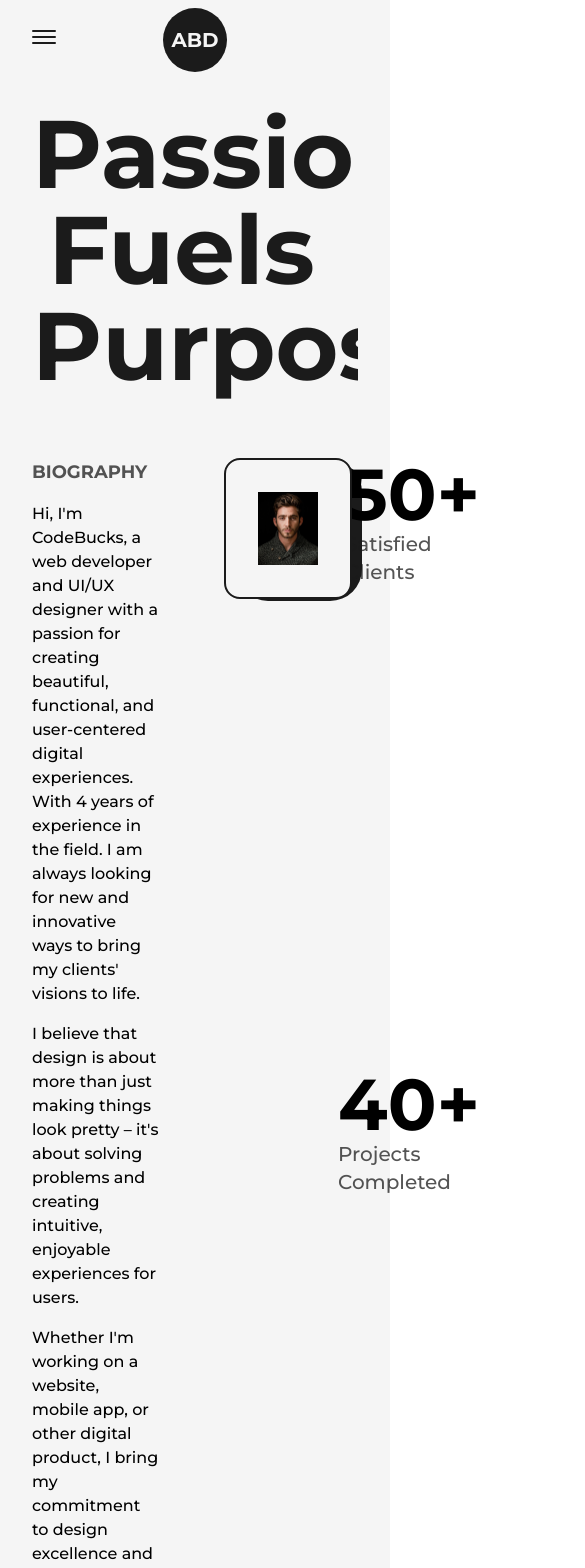
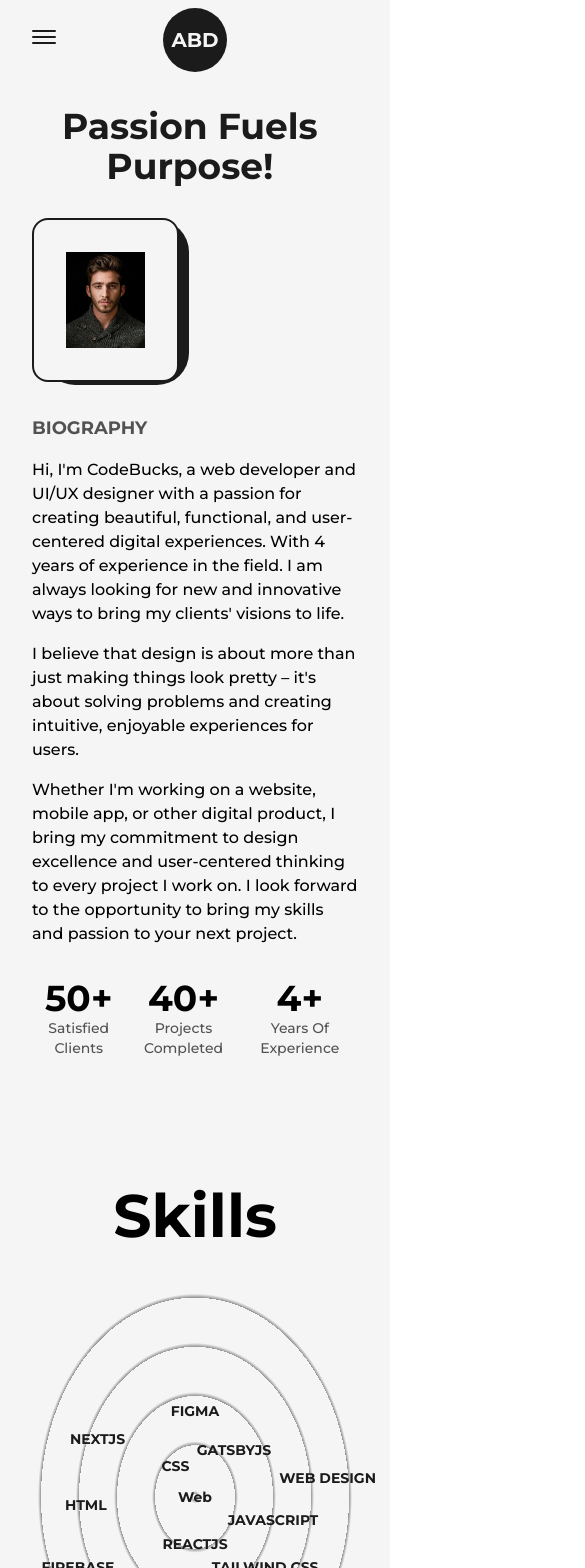
Before and after one commit to KangAbbad/personal-site-project, a Next.js app: page /about in a window 390 px wide. Shown: the top 1568 px of the page, 585 px wide, since content can reach past the window. Built offline with nearby package versions, Linux system fonts and the light colour scheme.

Commit message:
refactor: about responsive

```diff
--- a/src/components/Education.jsx
+++ b/src/components/Education.jsx
@@ -8,7 +8,7 @@ const Details = ({ type, time, place, info }) => {
   return (
     <li
       ref={ref}
-      className="my-8 first:mt-0 last:mb-0 w-[60%] mx-auto flex flex-col items-center justify-between"
+      className="my-8 first:mt-0 last:mb-0 w-[60%] mx-auto flex flex-col items-center justify-between md:w-[80%]"
     >
       <LiIcon reference={ref} />
       <motion.div
@@ -16,11 +16,13 @@ const Details = ({ type, time, place, info }) => {
         whileInView={{ y: 0 }}
         transition={{ duration: 0.5, type: "spring" }}
       >
-        <h3 className="capitalize font-bold text-2xl">{type}</h3>
-        <span className="capitalize font-medium text-dark/75 dark:text-light/75">
+        <h3 className="capitalize font-bold text-2xl sm:text-xl xs:text-lg">
+          {type}
+        </h3>
+        <span className="capitalize font-medium text-dark/75 dark:text-light/75 xs:text-sm">
           {time} | {place}
         </span>
-        <p className="font-medium w-full">{info}</p>
+        <p className="font-medium w-full md:text-sm">{info}</p>
       </motion.div>
     </li>
   );
@@ -34,15 +36,15 @@ const Education = () => {
   });
   return (
     <div className="my-64">
-      <h2 className="font-bold text-8xl mb-32 w-full text-center">
-        Experiences
+      <h2 className="font-bold text-8xl mb-32 w-full text-center md:text-6xl xs:text-4xl md:mb-16">
+        Education
       </h2>
-      <div ref={ref} className="w-[75%] mx-auto relative">
+      <div ref={ref} className="w-[75%] mx-auto relative lg:w-[90%] md:w-full">
         <motion.div
           style={{ scaleY: scrollYProgress }}
-          className="absolute left-9 top-1 w-[4px] h-full bg-dark dark:bg-light origin-top"
+          className="absolute left-9 top-1 w-[4px] h-full bg-dark dark:bg-light origin-top md:w-[2px] md:left-[30px] xs:left-[20px]"
         />
-        <ul>
+        <ul className="ml-4 xs:ml-2">
           {[0, 1, 2].map((item) => (
             <Details
               key={item}
--- a/src/components/Experience.jsx
+++ b/src/components/Experience.jsx
@@ -8,7 +8,7 @@ const Details = ({ position, company, companyLink, time, address, work }) => {
   return (
     <li
       ref={ref}
-      className="my-8 first:mt-0 last:mb-0 w-[60%] mx-auto flex flex-col items-center justify-between"
+      className="my-8 first:mt-0 last:mb-0 w-[60%] mx-auto flex flex-col items-center justify-between md:w-[80%]"
     >
       <LiIcon reference={ref} />
       <motion.div
@@ -16,7 +16,7 @@ const Details = ({ position, company, companyLink, time, address, work }) => {
         whileInView={{ y: 0 }}
         transition={{ duration: 0.5, type: "spring" }}
       >
-        <h3 className="capitalize font-bold text-2xl">
+        <h3 className="capitalize font-bold text-2xl sm:text-xl xs:text-lg">
           {position}&nbsp;
           <a
             href={companyLink}
@@ -26,10 +26,10 @@ const Details = ({ position, company, companyLink, time, address, work }) => {
             @{company}
           </a>
         </h3>
-        <span className="capitalize font-medium text-dark/75 dark:text-light/75">
+        <span className="capitalize font-medium text-dark/75 dark:text-light/75 xs:text-sm">
           {time} | {address}
         </span>
-        <p className="font-medium w-full">{work}</p>
+        <p className="font-medium w-full md:text-sm">{work}</p>
       </motion.div>
     </li>
   );
@@ -43,15 +43,15 @@ const Experience = () => {
   });
   return (
     <div className="my-64">
-      <h2 className="font-bold text-8xl mb-32 w-full text-center">
+      <h2 className="font-bold text-8xl mb-32 w-full text-center md:text-6xl xs:text-4xl md:mb-16">
         Experiences
       </h2>
-      <div ref={ref} className="w-[75%] mx-auto relative">
+      <div ref={ref} className="w-[75%] mx-auto relative lg:w-[90%] md:w-full">
         <motion.div
           style={{ scaleY: scrollYProgress }}
-          className="absolute left-9 top-1 w-[4px] h-full bg-dark dark:bg-light origin-top"
+          className="absolute left-9 top-1 w-[4px] h-full bg-dark dark:bg-light origin-top md:w-[2px] md:left-[30px] xs:left-[20px]"
         />
-        <ul>
+        <ul className="ml-4 xs:ml-2">
           {[0, 1, 2].map((item) => (
             <Details
               key={item}
--- a/src/components/LiIcon.jsx
+++ b/src/components/LiIcon.jsx
@@ -8,7 +8,12 @@ const LiIcon = ({ reference }) => {
 
   return (
     <figure className="absolute left-0 stroke-dark dark:stroke-light">
-      <svg height="75" width="75" viewBox="0 0 100 100" className="-rotate-90">
+      <svg
+        height="75"
+        width="75"
+        viewBox="0 0 100 100"
+        className="-rotate-90 md:w-[60px] md:h-[60px] xs:w-[40px] xs:h-[40px]"
+      >
         <circle
           cx="75"
           cy="50"
--- a/src/components/Skills.jsx
+++ b/src/components/Skills.jsx
@@ -7,7 +7,7 @@ const Skill = ({ name, x, y }) => {
       whileInView={{ x, y, transition: { duration: 1.5 } }}
       whileHover={{ scale: 1.05 }}
       viewport={{ once: true }}
-      className="flex items-center justify-center rounded-full font-semibold bg-dark dark:bg-light text-light dark:text-dark py-3 px-6 shadow-dark cursor-pointer absolute"
+      className="flex items-center justify-center rounded-full font-semibold bg-dark dark:bg-light text-light dark:text-dark py-3 px-6 shadow-dark cursor-pointer absolute lg:py-2 lg:px-4 md:text-sm md:py-1.5 md:px-3 xs:bg-transparent xs:dark:bg-transparent xs:text-dark xs:dark:text-light xs:font-bold"
     >
       {name}
     </motion.div>
@@ -17,8 +17,10 @@ const Skill = ({ name, x, y }) => {
 const Skills = () => {
   return (
     <>
-      <h2 className="font-bold text-8xl mt-64 w-full text-center">Skills</h2>
-      <div className="flex items-center justify-center rounded-full relative h-screen w-full bg-circularLight dark:bg-circularDark mt-10">
+      <h2 className="font-bold text-8xl mt-64 w-full text-center md:text-6xl md:mt-32">
+        Skills
+      </h2>
+      <div className="flex items-center justify-center rounded-full relative h-screen w-full bg-circularLight dark:bg-circularDark mt-10 lg:h-[80vh] sm:h-[60vh] xs:h-[50vh] lg:bg-circularLightLg lg:dark:bg-circularDarkLg md:bg-circularLightMd md:dark:bg-circularDarkMd sm:bg-circularLightSm sm:dark:bg-circularDarkSm">
         <Skill name="Web" />
         <Skill name="HTML" x="-28vw" y="2vw" />
         <Skill name="CSS" x="-5vw" y="-8vw" />
--- a/src/pages/about.jsx
+++ b/src/pages/about.jsx
@@ -40,9 +40,12 @@ const AboutPage = () => {
       </Head>
       <main className="flex flex-col items-center justify-center w-full dark:text-light">
         <Layout className="pt-16">
-          <AnimatedText text="Passion Fuels Purpose!" className="mb-16" />
-          <div className="grid grid-cols-8 w-full gap-16">
-            <div className="col-span-3 flex flex-col">
+          <AnimatedText
+            text="Passion Fuels Purpose!"
+            className="mb-16 lg:!text-7xl sm:!text-6xl xs:!text-4xl sm:mb-8"
+          />
+          <div className="grid grid-cols-8 w-full gap-16 sm:gap-8">
+            <div className="col-span-3 flex flex-col xl:col-span-4 md:order-2 md:col-span-8">
               <h2 className="font-bold text-lg text-dark/75 dark:text-light/75 uppercase mb-4">
                 Biography
               </h2>
@@ -66,7 +69,7 @@ const AboutPage = () => {
                 your next project.
               </p>
             </div>
-            <div className="col-span-3 relative h-max rounded-2xl border-2 border-solid border-dark dark:border-light bg-light dark:bg-dark p-8">
+            <div className="col-span-3 relative h-max rounded-2xl border-2 border-solid border-dark dark:border-light bg-light dark:bg-dark p-8 sm:col-span-4 md:order-1 md:col-span-8">
               <div className="absolute top-0 -right-3 -z-10 w-[102%] h-[103%] rounded-[2rem] bg-dark dark:bg-light" />
               <Image
                 src="/images/profile/developer-pic-2.jpg"
@@ -78,28 +81,28 @@ const AboutPage = () => {
                 className="h-full w-full"
               />
             </div>
-            <div className="col-span-2 flex flex-col items-end justify-between">
-              <div className="flex flex-col items-end justify-center">
-                <span className="inline-block text-7xl font-bold">
+            <div className="col-span-2 flex flex-col items-end justify-between xl:col-span-8 xl:flex-row xl:items-center md:order-3">
+              <div className="flex flex-col items-end justify-center xl:items-center">
+                <span className="inline-block text-7xl font-bold md:text-6xl sm:text-5xl xs:text-4xl">
                   <AnimatedNumbers value={50} />+
                 </span>
-                <h2 className="text-xl font-medium capitalize text-dark/75 dark:text-light/75">
+                <h2 className="text-xl font-medium capitalize text-dark/75 dark:text-light/75 xl:text-center md:text-lg sm:text-base xs:text-sm">
                   satisfied clients
                 </h2>
               </div>
-              <div className="flex flex-col items-end justify-center">
-                <span className="inline-block text-7xl font-bold">
+              <div className="flex flex-col items-end justify-center xl:items-center">
+                <span className="inline-block text-7xl font-bold md:text-6xl sm:text-5xl xs:text-4xl">
                   <AnimatedNumbers value={40} />+
                 </span>
-                <h2 className="text-xl font-medium capitalize text-dark/75 dark:text-light/75">
+                <h2 className="text-xl font-medium capitalize text-dark/75 dark:text-light/75 xl:text-center md:text-lg sm:text-base xs:text-sm">
                   projects completed
                 </h2>
               </div>
-              <div className="flex flex-col items-end justify-center">
-                <span className="inline-block text-7xl font-bold">
+              <div className="flex flex-col items-end justify-center xl:items-center">
+                <span className="inline-block text-7xl font-bold md:text-6xl sm:text-5xl xs:text-4xl">
                   <AnimatedNumbers value={4} />+
                 </span>
-                <h2 className="text-xl font-medium capitalize text-dark/75 dark:text-light/75">
+                <h2 className="text-xl font-medium capitalize text-dark/75 dark:text-light/75 xl:text-center md:text-lg sm:text-base xs:text-sm">
                   years of experience
                 </h2>
               </div>
--- a/tailwind.config.js
+++ b/tailwind.config.js
@@ -21,9 +21,28 @@ module.exports = {
       },
       backgroundImage: {
         circularLight:
-          "repeating-radial-gradient(rgba(0,0,0,0.4) 2px, #F5F5F5 5px, #F5F5F5 100px)",
+          "repeating-radial-gradient(rgba(0,0,0,0.4) 2px,#F5F5F5 5px,#F5F5F5 100px)",
+
         circularDark:
-          "repeating-radial-gradient(rgba(255,255,255,0.5) 2px, #1B1B1B 8px, #1B1B1B 100px)",
+          "repeating-radial-gradient(rgba(255,255,255,0.5) 2px,#1b1b1b 8px,#1b1b1b 100px)",
+
+        circularLightLg:
+          "repeating-radial-gradient(rgba(0,0,0,0.4) 2px,#F5F5F5 5px,#F5F5F5 80px)",
+
+        circularDarkLg:
+          "repeating-radial-gradient(rgba(255,255,255,0.5) 2px,#1b1b1b 8px,#1b1b1b 80px)",
+
+        circularLightMd:
+          "repeating-radial-gradient(rgba(0,0,0,0.4) 2px,#F5F5F5 5px,#F5F5F5 60px)",
+
+        circularDarkMd:
+          "repeating-radial-gradient(rgba(255,255,255,0.5) 2px,#1b1b1b 8px,#1b1b1b 60px)",
+
+        circularLightSm:
+          "repeating-radial-gradient(rgba(0,0,0,0.4) 2px,#F5F5F5 5px,#F5F5F5 40px)",
+
+        circularDarkSm:
+          "repeating-radial-gradient(rgba(255,255,255,0.5) 2px,#1b1b1b 8px,#1b1b1b 40px)",
       },
     },
     screens: {
```
